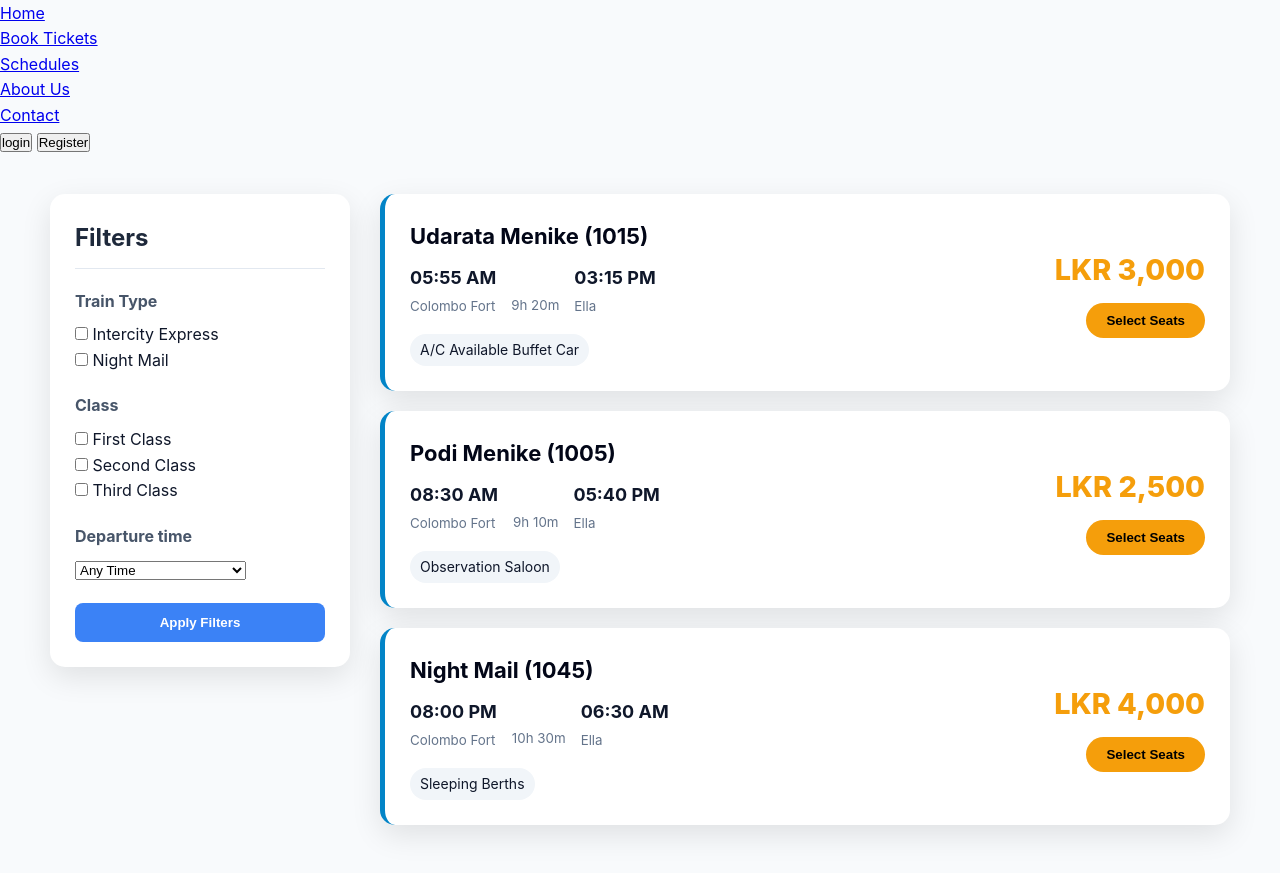
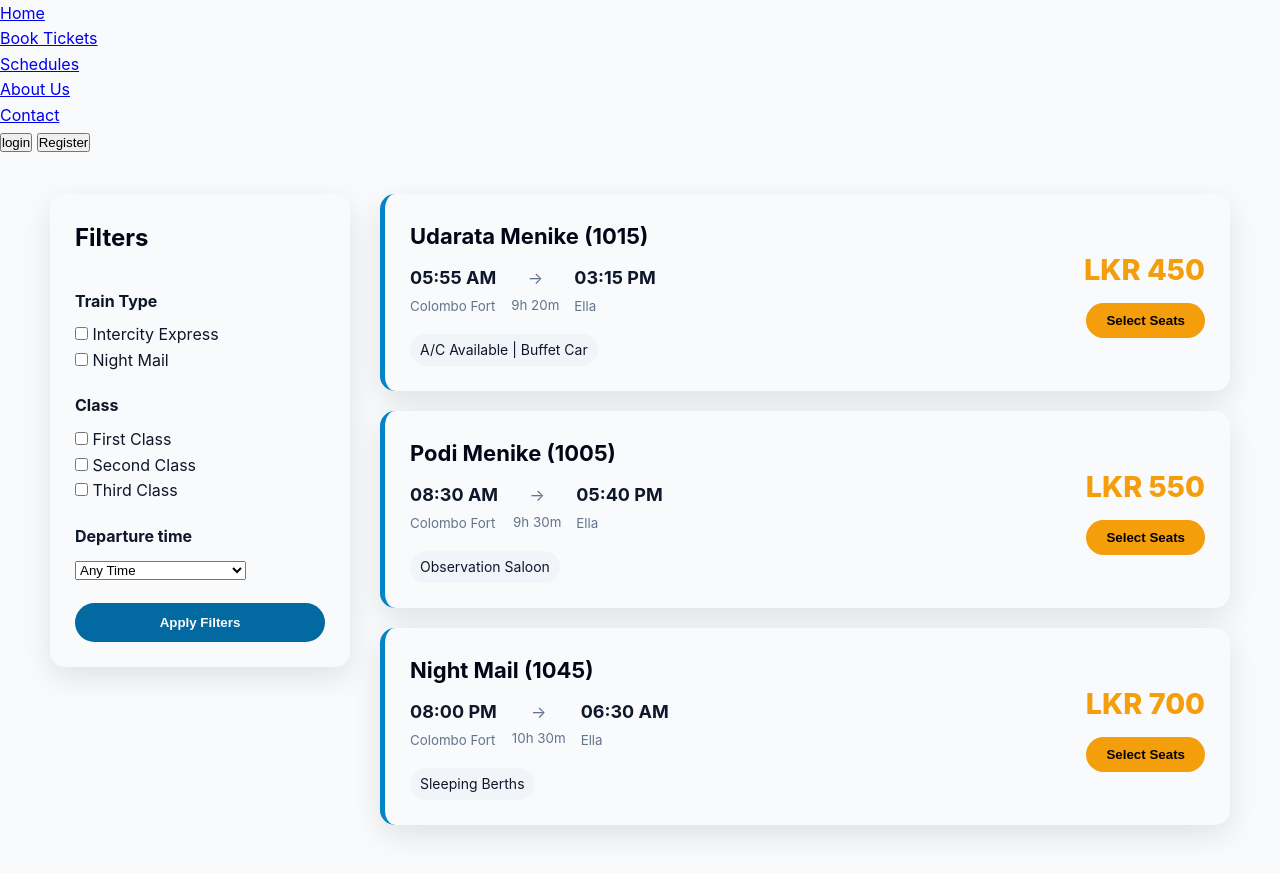
Before and after one commit to hasiyak/NonSonsTrain, a plain HTML site: page booking.html in a window 1280 px wide. Shown: the part 25-898 px from the top of the page. Drawn offline with Linux system fonts and the light colour scheme.

Commit message:
nadiv modaya

```diff
--- a/booking.html
+++ b/booking.html
@@ -4,7 +4,6 @@
     <meta charset="UTF-8">
     <meta name="viewport" content="width=device-width, initial-scale=1.0">
     <title>Book Tickets | LankaTrains</title>
-
     <link rel="stylesheet" href="css/style.css">
     <style>
         .search-result-container{
@@ -15,7 +14,7 @@
         }
 
         .filter-sidebar{
-            background-color: #ffffff;
+            background-color: var(--light);
             padding: 25px;
             border-radius: 15px;
             box-shadow:var(--shadow);
@@ -25,8 +24,8 @@
         .filter-sidebar h2{
             margin-bottom: 20px;
             padding-bottom: 10px;
-            border-bottom: 1px solid #e2e8f0;
-            color: #1e293b;
+            border-bottom: 1px solid var(--light);
+            color: var(--darker);
         }
 
         .filter-group{
@@ -37,7 +36,7 @@
             display: block;
             margin-bottom: 8px;
             font-weight: bold;
-            color: #475569;
+            color: var(--dark);
         }
 
 
@@ -45,20 +44,21 @@
         .btn-primary{
             width:100%;
             padding:12px;
-            background-color: #3b82f6;
-            color: white;
+            background-color: var(--primary-dark);
+            color: var(--light);
             border: none;
-            border-radius: 8px;
+            border-radius: 20px;
             cursor: pointer;
             font-weight: bold;
+            transition: var(--transition);
         }
 
         .btn-primary:hover{
-            background-color: #2563eb;
+            background-color: var(--primary);
         }
 
         .train-card{
-            background: #fff;
+            background: var(--light);
             border-radius: 15px;
             padding: 25px;
             margin-bottom: 20px;
@@ -214,25 +214,29 @@
                             <h3>Udarata Menike (1015)</h3>
                             <div class="train-route">
                                 <div>
-                                    <span class="time">05:55 AM</span><br>
+                                    <span class="time">05:55 AM</span>
+                                    <br>
                                     <small>Colombo Fort</small>
                                 </div>
                                 <div style="flex-grow: 1; text-align: center;">
-                                    <i class="fa-solid fa-arrow-right-long"></i><br>
+                                    <large>&rarr;</large>
+                                    <br>
                                     <small>9h 20m</small>
                                 </div>
                                 <div>
-                                    <span class="time">03:15 PM</span><br>
+                                    <span class="time">03:15 PM</span>
+
+                                    <br>
                                     <small>Ella</small>
                                 </div>
                             </div>
                             <div class="train-features">
-                                <span><i class="fa-solid fa-snowflake"></i> A/C Available</span>
-                                <span><i class="fa-solid fa-utensils"></i> Buffet Car</span>
+                                <span> A/C Available</span>
+                                <span> | Buffet Car</span>
                             </div>
                         </div>
                         <div class="train-action">
-                            <span class="price">LKR 3,000</span>
+                            <span class="price">LKR 450</span>
                             <button class="btn-secondary">Select Seats</button>
                         </div>
                     </div>
@@ -246,8 +250,9 @@
                                     <small>Colombo Fort</small>
                                 </div>
                                 <div style="flex-grow: 1; text-align: center;">
-                                    <i class="fa-solid fa-arrow-right-long"></i><br>
-                                    <small>9h 10m</small>
+                                    <large>&rarr;</large>
+                                    <br>
+                                    <small>9h 30m</small>
                                 </div>
                                 <div>
                                     <span class="time">05:40 PM</span><br>
@@ -255,11 +260,11 @@
                                 </div>
                             </div>
                             <div class="train-features">
-                                <span><i class="fa-solid fa-eye"></i> Observation Saloon</span>
+                                <span>  Observation Saloon</span>
                             </div>
                         </div>
                         <div class="train-action">
-                            <span class="price">LKR 2,500</span>
+                            <span class="price">LKR 550</span>
                             <button class="btn-secondary">Select Seats</button>
                         </div>
                     </div>
@@ -273,7 +278,8 @@
                                     <small>Colombo Fort</small>
                                 </div>
                                 <div style="flex-grow: 1; text-align: center;">
-                                    <i class="fa-solid fa-arrow-right-long"></i><br>
+                                    <large>&rarr;</large>
+                                    <br>
                                     <small>10h 30m</small>
                                 </div>
                                 <div>
@@ -282,11 +288,11 @@
                                 </div>
                             </div>
                             <div class="train-features">
-                                <span><i class="fa-solid fa-bed"></i> Sleeping Berths</span>
+                                <span>Sleeping Berths</span>
                             </div>
                         </div>
                         <div class="train-action">
-                            <span class="price">LKR 4,000</span>
+                            <span class="price">LKR 700</span>
                             <button class="btn-secondary">Select Seats</button>
                         </div>
                     </div>
```
